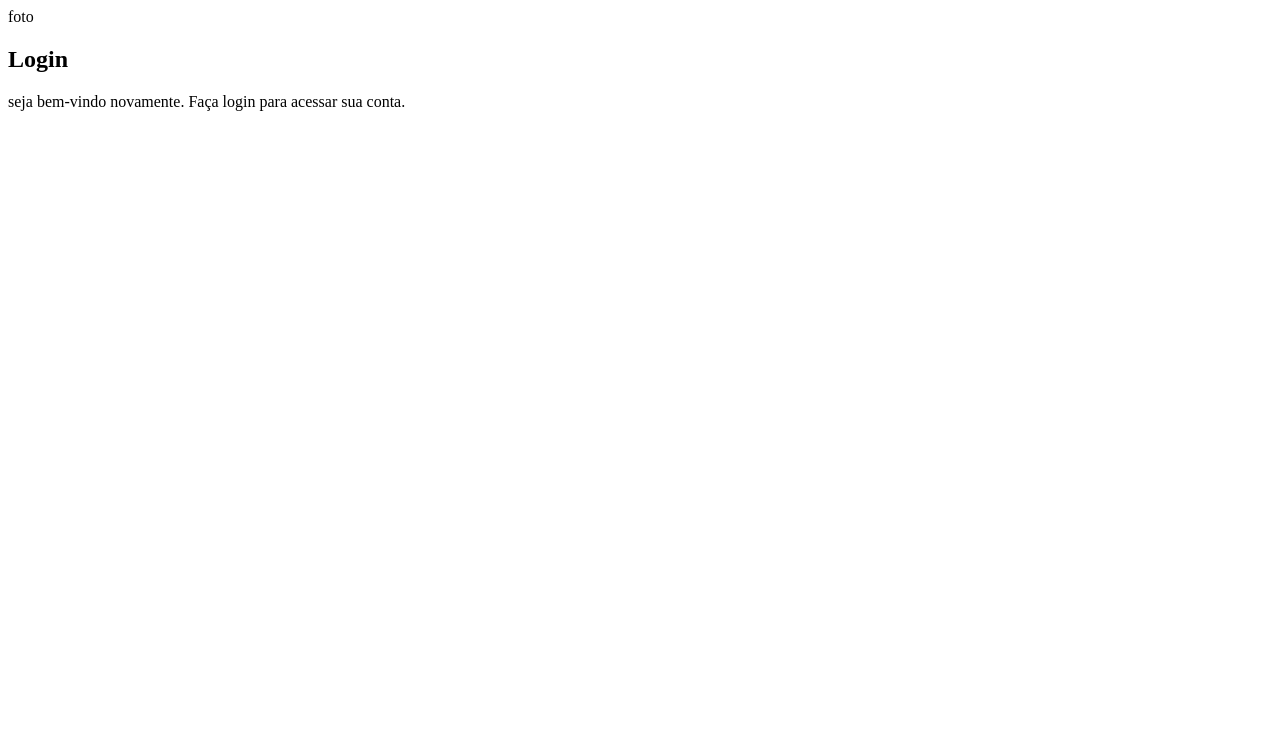
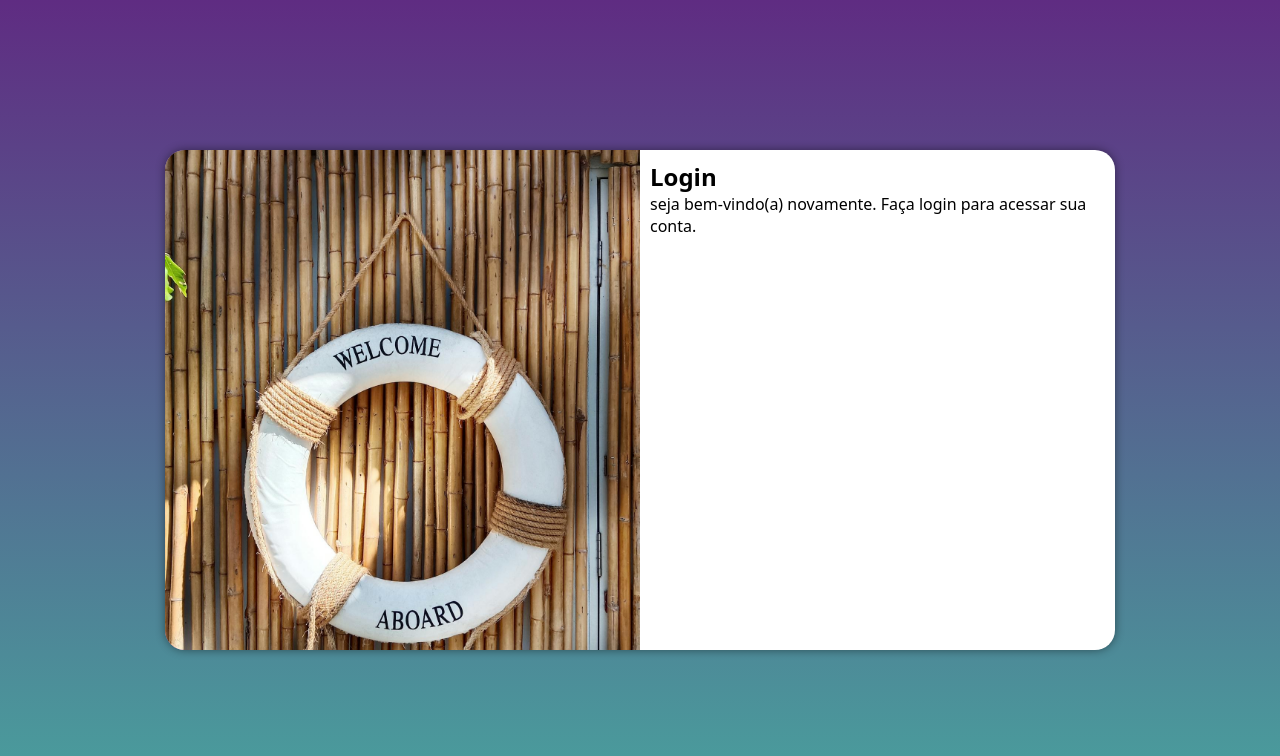
Before and after one commit to tiagool/Projeto-Login, a plain HTML site: page index.html in a window 1280 px wide. Drawn offline with Linux system fonts and the light colour scheme.

Commit message:
media-query

```diff
--- /dev/null
+++ b/estilos/media-query.css
@@ -0,0 +1,48 @@
+@charset "utf-8";
+
+/*
+Mobile devices – 320px — 480px.
+iPads, Tablets – 481px — 768px. ok
+Small screens, laptops – 769px — 1024px.
+Desktops, large screens – 1025px — 1200px.
+Extra large screens, TV – 1201px, and more.
+
+*/
+@media screen and (min-width:768px) and (max-width:1024px) {
+    body{
+        background-image: linear-gradient(to top, #49a09d, #5f2c82);
+    }
+    body>main>section#login{
+        width: 90vw;
+    }
+    section#login>div#imagem{
+        float: left;
+        width: 30%;
+        height: 100%;
+    }
+    section#login>div#formulario{
+        float: right;
+        width: 70%;
+
+    }
+}
+
+@media screen and (min-width:1025px) {
+    body{
+        background-image: linear-gradient(to top, #49a09d, #5f2c82);
+    }
+    body>main>section#login{
+        width: 950px;
+    }
+
+    section#login>div#imagem{
+        float: left;
+        width: 50%;
+        height: 100%;
+    }
+    section#login>div#formulario{
+        float: right;
+        width: 50%;
+        height: 100%;
+    }
+}
--- a/estilos/style.css
+++ b/estilos/style.css
@@ -3,3 +3,47 @@
 verde #49a09d
 lilas #5f2c82
 */
+*{
+    font-family: system-ui, -apple-system, BlinkMacSystemFont, 'Segoe UI', Roboto, Oxygen, Ubuntu, Cantarell, 'Open Sans', 'Helvetica Neue', sans-serif;
+
+    padding: 0px;
+    margin: 0px;
+    box-sizing: border-box;
+}
+html, body{
+    background-color: #5f2c82;
+    height: 100vh;
+    width: 100vw;
+
+}
+main{
+    position: relative;
+    width: 100vw;
+    height: 100vh;
+}
+section#login{
+    display: block;
+    position: absolute;
+    top: 50%;
+    left: 50%;
+   transform: translate(-50%, -50%);
+    background-color: white;
+    width: 250px;
+    height: 500px;
+    border-radius: 20px;
+    overflow: hidden;
+    box-shadow: 0px 0px 10px rgba(0, 0, 0, 0.452);
+
+    transition: width 0.3s, height 0.3s;
+    transition-timing-function: ease;
+}
+section#login > div#imagem{
+    background: #5f2c82 url(../imagens/tela.jpg) no-repeat;
+    background-size: cover;
+    height: 200px;
+    background-position: center center;
+}
+section#login >div#formulario{
+    display: block;
+    padding: 10px;
+}
--- a/index.html
+++ b/index.html
@@ -5,16 +5,17 @@
     <meta name="viewport" content="width=device-width, initial-scale=1.0">
     <title>Login</title>
     <link rel="stylesheet" href="estilos/style.css">
+    <link rel="stylesheet" href="estilos/media-query.css">
 </head>
 <body>
     <main>
         <section id="login">
             <div id="imagem">
-                foto
+
             </div>
             <div id="formulario">
                  <h1>Login</h1>
-                 <p>seja bem-vindo novamente. Faça login para acessar sua conta.</p>
+                 <p>seja bem-vindo(a) novamente. Faça login para acessar sua conta.</p>
                  <form action="login.php" method="post">
 
                  </form>
```
Also changed, not shown: imagens/tela.jpg (added), 1 other file.
